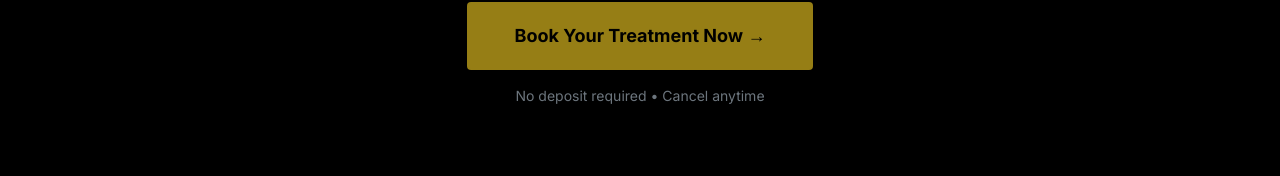
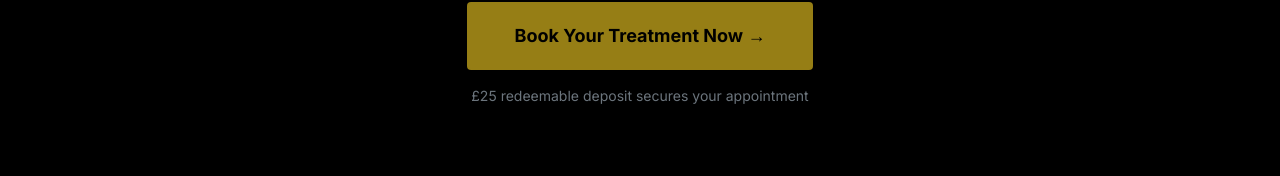
Before and after one commit to leadballoon-agency/skulpt-body-contouring, a Next.js app: page / in a window 1280 px wide. Shown: the part 3118-3294 px from the top of the page. Built offline with nearby package versions, Linux system fonts and the light colour scheme.

Commit message:
Update deposit text to £25 redeemable deposit

```diff
--- a/app/page.tsx
+++ b/app/page.tsx
@@ -406,7 +406,7 @@ export default function HomePage() {
             Book Your Treatment Now →
           </button>
           <p className="text-sm text-gray-500 mt-4">
-            No deposit required • Cancel anytime
+            £25 redeemable deposit secures your appointment
           </p>
         </div>
       </section>
--- a/app/tummy-reset/page.tsx
+++ b/app/tummy-reset/page.tsx
@@ -406,7 +406,7 @@ export default function TummyResetPage() {
             Book Your Treatment Now →
           </button>
           <p className="text-sm text-gray-500 mt-4">
-            No deposit required • Cancel anytime
+            £25 redeemable deposit secures your appointment
           </p>
         </div>
       </section>
```
